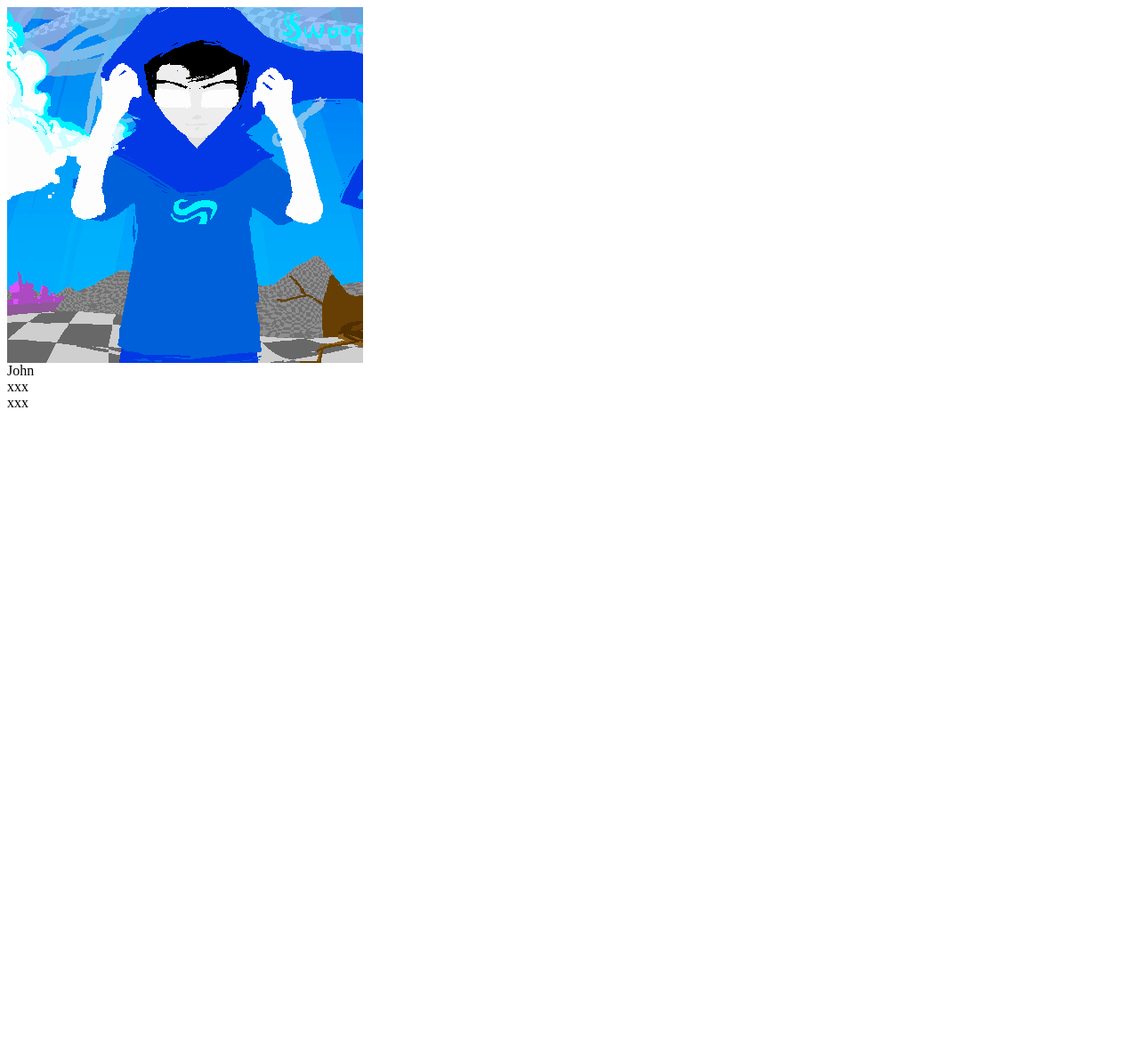
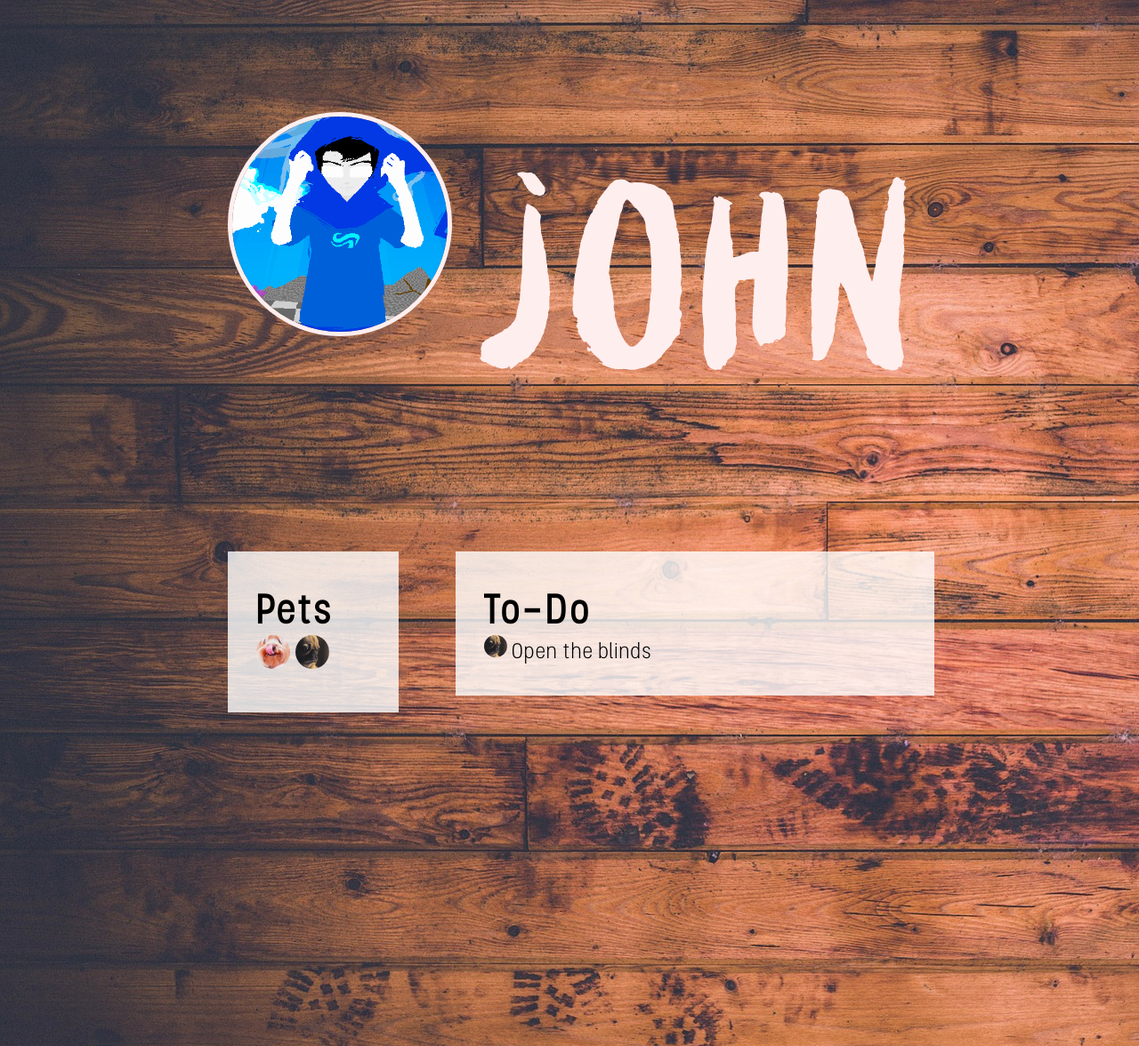
Before and after one commit to j-sock/pettracker, a Django app: page /humans/3/ in a window 1280 px wide. Shown: the whole page at 89% size. Run offline with Django 3.2, Linux system fonts and the light colour scheme; data comes from the database, SQL or seed files in the repository; both versions use the stored data as it was after the commit.

Commit message:
ready for presentation 1

```diff
--- a/pets/static/css/main.css
+++ b/pets/static/css/main.css
@@ -56,7 +56,6 @@
 
 .big-text {
 	font-size: 12em;
-    font-family: 'besom';
 }
 
 .medium-text {
--- /dev/null
+++ b/pets/static/css/pet.css
@@ -0,0 +1,70 @@
+body {
+	overflow: scroll;
+}
+#layout {
+	position: fixed;
+	padding-top: 10vh;
+	left: 20vw;
+	overflow: scroll;
+	width: 100%;
+	height: 100%;
+	font-size: 1.5em;
+}
+#header {
+	width: 54vw;
+	height: 38vh;
+}
+#profile-pic {
+	width: 35%;
+	float: left;
+	margin-right: 5%;
+}
+#profile-pic img {
+	border: 5px solid #fee;
+}
+#name {
+	margin-top: 4vh;
+	width: 60%;
+	float: left;
+	text-align: left;
+	color: #fee;
+	font-size: 13.5em;
+	font-family: 'besom';
+}
+
+#content {
+	width: 100%;
+	height: 100%;
+	padding: 4vh 0 5vh 0;
+}
+
+#sidebar {
+	width: 10vw;
+	padding: 3vh 2.5vw 3vh 2.5vw;
+	margin-right: 5vw;
+	float: left;
+	background-color: rgba(255, 255, 255, 0.8);
+}
+#main {
+	width: 37vw;
+	padding: 3vh 2.5vw 3vh 2.5vw;
+	float: left;
+	background-color: rgba(255, 255, 255, 0.8);
+}
+.small-icon {
+	width: 3vw;
+	height: auto;
+}
+.icon-list {
+	padding-bottom: 5%;
+}
+.section-title {
+	font-size: 2em;
+	font-weight: bold;
+}
+.bold {
+	font-weight: bold;
+}
+#map {
+	height: 180px;
+}
--- a/pets/templates/pets/human.html
+++ b/pets/templates/pets/human.html
@@ -1,18 +1,42 @@
+{% load staticfiles %}
+<head>
+	<link rel="stylesheet" type="text/css" href="{% static "css/main.css" %}"></link>
+	<link rel="stylesheet" type="text/css" href="{% static "css/pet.css" %}"></link>
+	<link rel="stylesheet" type="text/css" href="{% static "css/font-awesome.min.css" %}"></link>
+	<style>
+		.todo-item img {
+			width: 2vw;
+		}
+	</style>
+</head>
+
 <body>
-	<div id="content" class="medium-text">
+	<div id="layout" class="medium-text">
 		<div id="header">
 			<div id="profile-pic"><img src="/media/{{ human.icon }}" class="round" /></div>
-			<div id="title">
-				<div id="name">{{ human.name }}</div>
-				<div id="info">
-
+			<div id="name">
+				{{ human.name }}
+			</div>
+		</div>
+		<div id="content">
+			<div id="sidebar">
+				<div id="pets" class="icon-list">
+					<span class="section-title">Pets</span><br/>
+					{% for p in pets %}
+						<a href="{% url 'pet' pk=p.pk %}">
+							<img src="/media/{{ p.icon }}" class="round small-icon" />
+						</a>
+					{% endfor %}
 				</div>
 			</div>
-		</div>
-		<div id="sidebar">
-			xxx
-		</div>
-		<div id="main">xxx
+			<div id="main">
+				<span class="section-title">To-Do</span><br/>
+				{% for t in tasks %}
+					<div class="todo-item">
+						<img src="/media/{{ t.pet.icon }}" class="round small-icon" /> {{ t.name }}<br/>
+					</div>
+				{% endfor %}
+			</div>
 		</div>
 	</div>
 </body>
--- a/pets/views.py
+++ b/pets/views.py
@@ -14,7 +14,11 @@
 
 def get_human(request, pk):
 	human = Human.objects.get(pk=pk)
-	return render(request, 'pets/human.html', {'human': human})
+	pets = Pet.objects.filter(caregivers__id=pk)
+	tasks = []
+	for pet in pets:
+		tasks += Task.objects.filter(pet__id=pet.pk)
+	return render(request, 'pets/human.html', {'human': human, 'pets': pets, 'tasks': tasks})
 
 def list_pets(request):
 	pets = Pet.objects.order_by('-name')
```
Also changed, not shown: pets/templates/pets/pet.html (+3 -78 lines), db.sqlite3.
